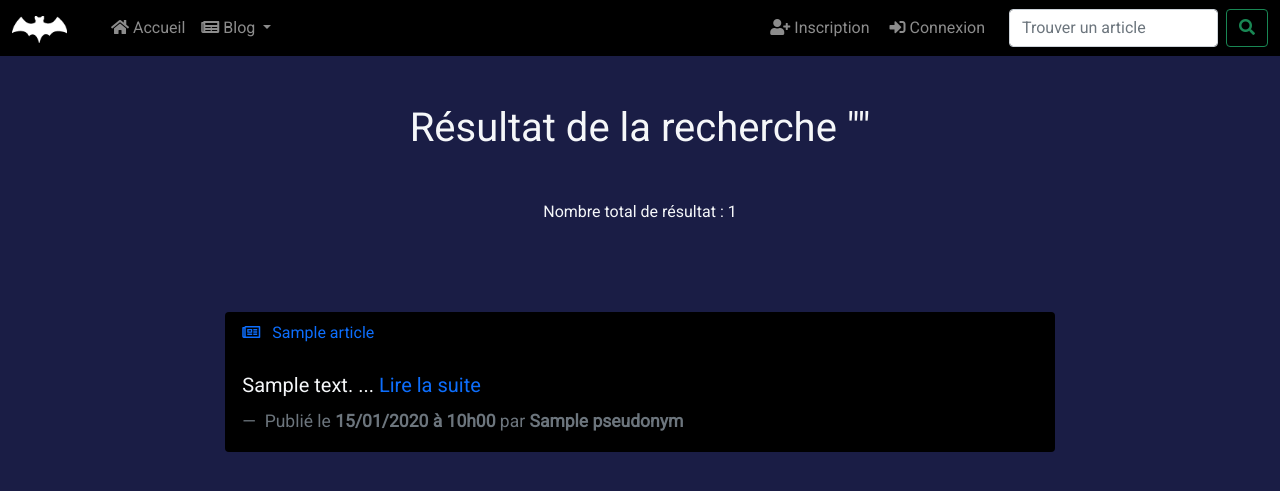
After one commit to AurelieBnc/leblogdebatman, a Symfony app: template templates/blog/search.html.twig in a window 1280 px wide. The commit adds this page. Shown: the top 491 px of the page. Run offline with Twig, Linux system fonts and the light colour scheme; the template is opened without the code that fills it: most values are stand-ins (such as "Sample title", 1, 10 or a date in 2020); some libraries are stand-ins or nearby versions.

Commit message:
ajout search

```diff
--- a/templates/base.html.twig
+++ b/templates/base.html.twig
@@ -88,8 +88,8 @@
                     {%  endif %}
                 </ul>
 
-                <form class="d-flex" method="GET" action="">
-                    <input class="form-control me-2" type="search" placeholder="Trouver un article" aria-label="Search">
+                <form class="d-flex" method="GET" action="{{ path('blog_search') }}">
+                    <input name="q" class="form-control me-2" type="search" placeholder="Trouver un article" aria-label="Search">
                     <button class="btn btn-outline-success" type="submit">
                         <i class="fas fa-search"></i>
                     </button>
--- /dev/null
+++ b/templates/blog/search.html.twig
@@ -0,0 +1,86 @@
+{# templates/main/createArticle.php #}
+
+{% extends 'base.html.twig' %}
+
+{% block title %}Résultat de recherche{% endblock %}
+
+{% block body %}
+
+    <div class="container-fluid">
+
+        {# titre h1 #}
+        <div class="row">
+            <h1 class="col-12 text-center my-5 mb-5" >Résultat de la recherche "{{ app.request.query.get('q') }}"</h1>
+        </div>
+
+
+        {# Affichage de la liste #}
+        <div class="row">
+            <div class="col-12 col-md-8 offset-md-2">
+
+                {#  Affichage du nombre total d'articles #}
+                <div class="row">
+                    <p class="col-12 text-center">Nombre total de résultat : {{  articles.getTotalItemCount  }}</p>
+                </div>
+
+                {# sil y a des articles , on affiche le menu de navigation #}
+                {% if articles is not empty %}
+                    <div class="row">
+                        <div class="col-12 my-3 text-center">
+                            <div class="d-inline-block">
+                                {{ knp_pagination_render(articles) }}
+                            </div>
+                        </div>
+                    </div>
+                {% endif %}
+
+                {#  Liste des articles #}
+                <div class="row">
+                    <div class="col-12">
+
+                        {% for article in articles %}
+                            <div class="card my-3 bg-black article-card">
+
+                                {# Titre de l'article #}
+                                <div class="card-header">
+                                    <a href="{{ path('blog_publication_view', {slug:article.slug}) }}"><i class="far fa-newspaper me-2"></i> {{ article.title }}</a>
+                                </div> {#  donnnées déjà protégées par twig #}
+
+                                {# Contenu de l'article #}
+                                <div class="card-body">
+                                    <div class="blockquote mb-0">
+                                        {# slice permet de tronquer l'article, son 3ème argument permet de garder le dernier mot #}
+                                        <p class="mb-4">{{ article.content|striptags|slice(0,150, true) }} ... <a href="{{ path('blog_publication_view', {slug:article.slug}) }}">Lire la suite</a></p>
+                                        <footer class="blockquote-footer">
+                                            Publié le <strong>{{ article.publicationDate|date('d/m/Y à H\\hi') }}</strong> par <strong>{{ article.author.pseudonym }}</strong>
+                                        </footer>
+                                    </div>
+                                    {# si l'utilisateur a le role admin, on affiche un menu avec des boutons permettant de mofiier/supprimer l'article #}
+                                    {% if is_granted('ROLE_ADMIN') %}
+                                    <p class="mb-0 mt-3">
+                                        <a href="{{ path ('blog_publication_edit', {id: article.id}) }}"><i class="fas fa-edit me-1"></i>Modifier</a>
+                                        {#
+                                        Bouton de supression composé de :
+                                        - onclick ="" pour demander une confirmation de suppresion grâce à la fonction confirm() de javascript - onclick est un élément html
+                                        - un token csrf en donnée d'url pour empêcher les attaques Csrf
+                                        #}
+                                        <a onclick="return confirm('Êtes-vous sûr de vouloir supprimer cette publication ?')" class="text-danger" href="{{ path('blog_publication_delete', { id : article.id, csrf_token : csrf_token('blog_publication_delete_' ~ article.id ) }) }}"><i class="fas fa-trash me-1"></i>Supprimer</a>
+                                    </p>
+                                    {% endif %}
+                                </div>
+
+                            </div>
+                        {% else %}
+                            <p class="col-12 text-center alert alert-warning">Aucune résultat pour cette recherche</p>
+                        {% endfor %}
+
+                    </div>
+                </div>
+
+            </div>
+        </div>
+
+
+    </div>
+
+{% endblock %}
```
Also changed, not shown: src/Controller/BlogController.php (+39 -0 lines).
